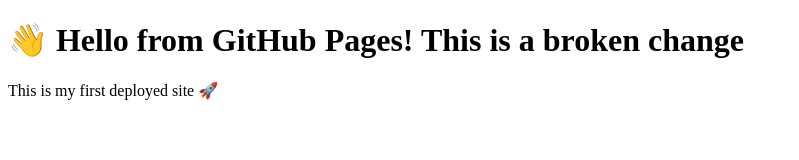
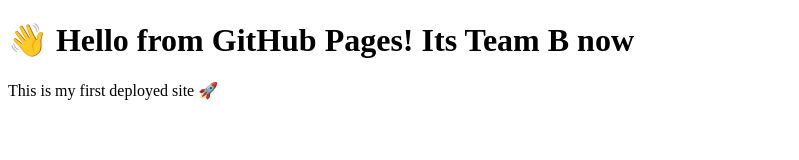
Before and after one commit to shanconsult1987/Hello-Greeting, a website: page index.html in a window 1280 px wide. Shown: the whole page, without its empty margins (0-799 px from the left). Drawn offline with Linux system fonts and the light colour scheme.

Commit message:
Revert "Add incorrect UI"
This reverts commit 852e14589dd0a20c16d750e077dfc484e3b2383d.

```diff
--- a/index.html
+++ b/index.html
@@ -4,7 +4,7 @@
   <title>Hello Greeting</title>
 </head>
 <body>
-  <h1>👋 Hello from GitHub Pages! This is a broken change</h1>
+  <h1>👋 Hello from GitHub Pages! Its Team B now</h1>
   <p>This is my first deployed site 🚀</p>
 </body>
 </html>
```
